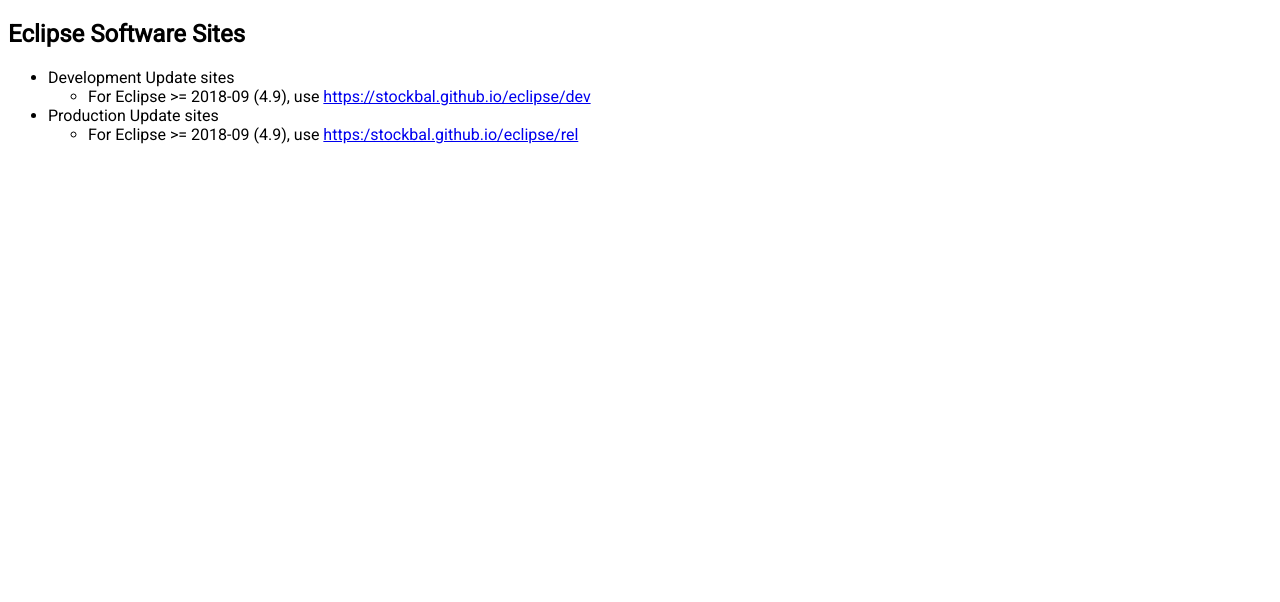
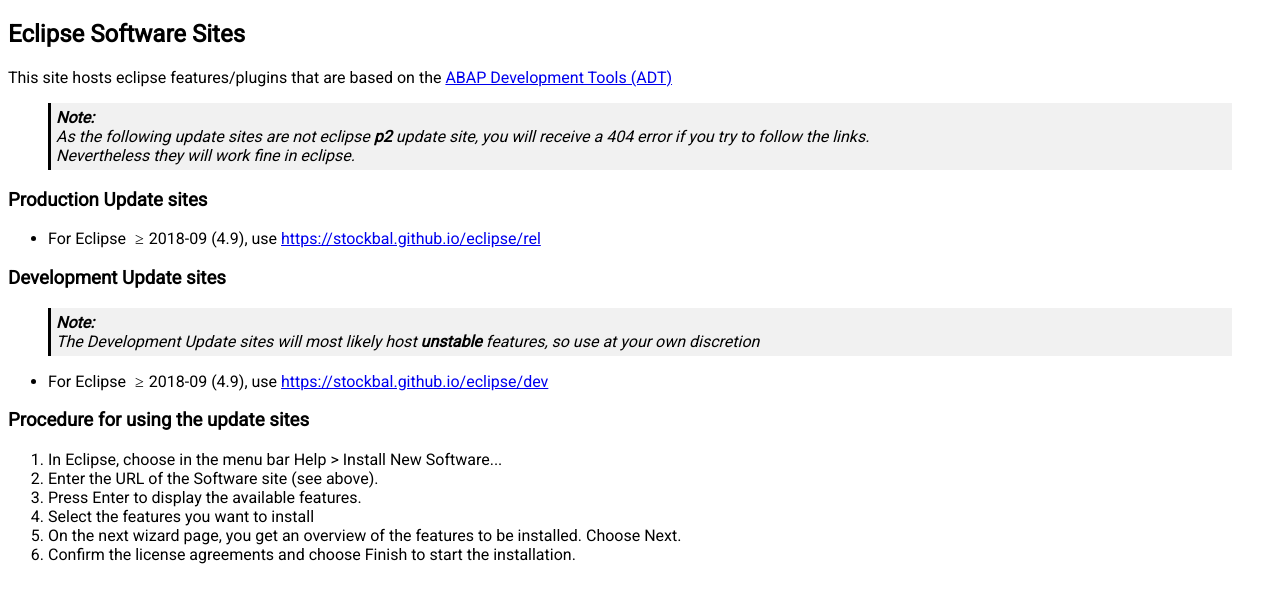
Before and after one commit to stockbal/devepos.org, a plain HTML site: page index.html in a window 1280 px wide. Drawn offline with Linux system fonts and the light colour scheme.

Commit message:
feat: update main html file

```diff
--- a/index.html
+++ b/index.html
@@ -3,26 +3,66 @@
 
 <head>
 	<title>DevEpos</title>
+	<meta charset="UTF-8">
 	<link href="https://fonts.googleapis.com/css?family=Roboto&display=swap" rel="stylesheet">
 	<style>
 		body {
 			font-family: Roboto
+		}
+
+		blockquote {
+			border-left: 3px solid;
+			background: rgba(0, 0, 0, 0.055);
+			padding: 5px;
+			font-style: italic;
+		}
+
+		.greaterOrEqual::before {
+			content: '\2265';
+			padding: 0 5px 0 5px;
 		}
 	</style>
 </head>
 
 <body>
 	<h2>Eclipse Software Sites</h2>
+	This site hosts eclipse features/plugins that are based on the <a href="https://tools.hana.ondemand.com/#abap">ABAP
+		Development Tools (ADT)</a>
+	<blockquote>
+		<strong>Note:</strong><br>
+		As the following update sites are not eclipse <strong>p2</strong> update site, you will receive a 404 error if
+		you
+		try to follow the links.<br>Nevertheless they will work fine in eclipse.
+	</blockquote>
+
+	<h3>Production Update sites</h3>
 	<ul>
-		<li>Development Update sites</li>
-		<ul>
-			<li>For Eclipse >= 2018-09 (4.9), use <a href="eclipse/dev">https://stockbal.github.io/eclipse/dev</a></li>
-		</ul>
-		<li>Production Update sites</li>
-		<ul>
-			<li>For Eclipse >= 2018-09 (4.9), use <a href="eclipse/rel">https:/stockbal.github.io/eclipse/rel</a></li>
-		</ul>
+		<li>For Eclipse <span class="greaterOrEqual">2018-09 (4.9)</span>, use <a
+				href="eclipse/rel">https://stockbal.github.io/eclipse/rel</a>
+		</li>
 	</ul>
+
+	<h3>Development Update sites</h3>
+	<blockquote>
+		<strong>Note:</strong><br>
+		The Development Update sites will most likely host <strong>unstable</strong> features, so use at your own
+		discretion
+	</blockquote>
+	<ul>
+		<li>For Eclipse <span class="greaterOrEqual">2018-09 (4.9)</span>, use <a
+				href="eclipse/dev">https://stockbal.github.io/eclipse/dev</a>
+		</li>
+	</ul>
+
+	<h3>Procedure for using the update sites</h3>
+	<ol>
+		<li>In Eclipse, choose in the menu bar Help > Install New Software...</li>
+		<li>Enter the URL of the Software site (see above).</li>
+		<li>Press Enter to display the available features.</li>
+		<li>Select the features you want to install</li>
+		<li>On the next wizard page, you get an overview of the features to be installed. Choose Next.</li>
+		<li>Confirm the license agreements and choose Finish to start the installation.</li>
+	</ol>
 </body>
 
 </html>
```
Also changed, not shown: 1 other file.
